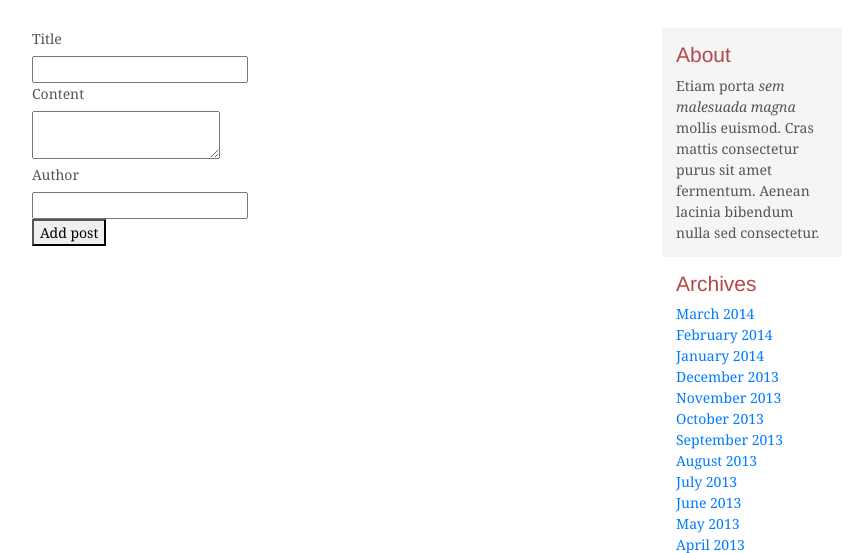
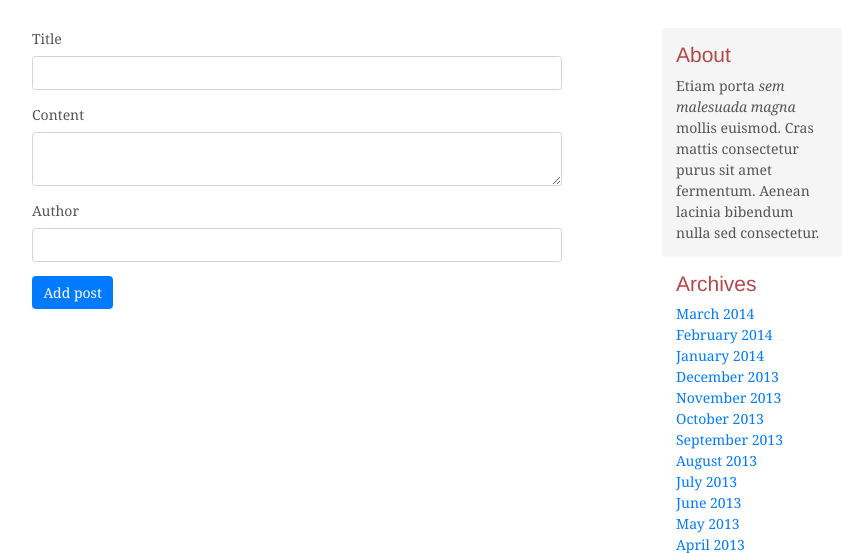
Before and after one commit to nflorijan/vivify-blog, a PHP site: page /create-post.php in a window 1280 px wide. Shown: the part 205-758 px from the top of the page, without its empty margins (203-1053 px from the left). Run offline with PHP 8.4, Linux system fonts and the light colour scheme.

Commit message:
Adding styles to form

```diff
--- a/create-post.php
+++ b/create-post.php
@@ -36,18 +36,23 @@ if ($_SERVER['REQUEST_METHOD'] === 'POST') {
 <main role="main" class="container">
     <div class="row">
         <div class="col-sm-8 blog-main">
-        <form class="create-new-post" method="POST" action="create-post.php">
-            <label>Title</label>
-            <input type="text" name="title" required>
+            <form method="POST" action="create-post.php">
+                <div class="form-group">
+                    <label>Title</label>
+                    <input class="form-control" type="text" name="title" required>
+                </div>
+                <div class="form-group">
+                    <label>Content</label>
+                    <textarea class="form-control" name="content" required></textarea>
+                </div>
 
-            <label>Content</label>
-            <textarea name="content" required></textarea>
+                <div class="form-group">
+                    <label>Author</label>
+                    <input class="form-control" type="text" name="author" required>
+                </div>
 
-            <label>Author</label>
-            <input type="text" name="author" required>
-
-            <button>Add post</button>
-        </form>
+                <button class="btn btn-primary">Add post</button>
+            </form>
         </div><!-- /.blog-main -->
         <?php include('template-parts/sidebar.php') ?>
         <!-- /.blog-sidebar -->
```
